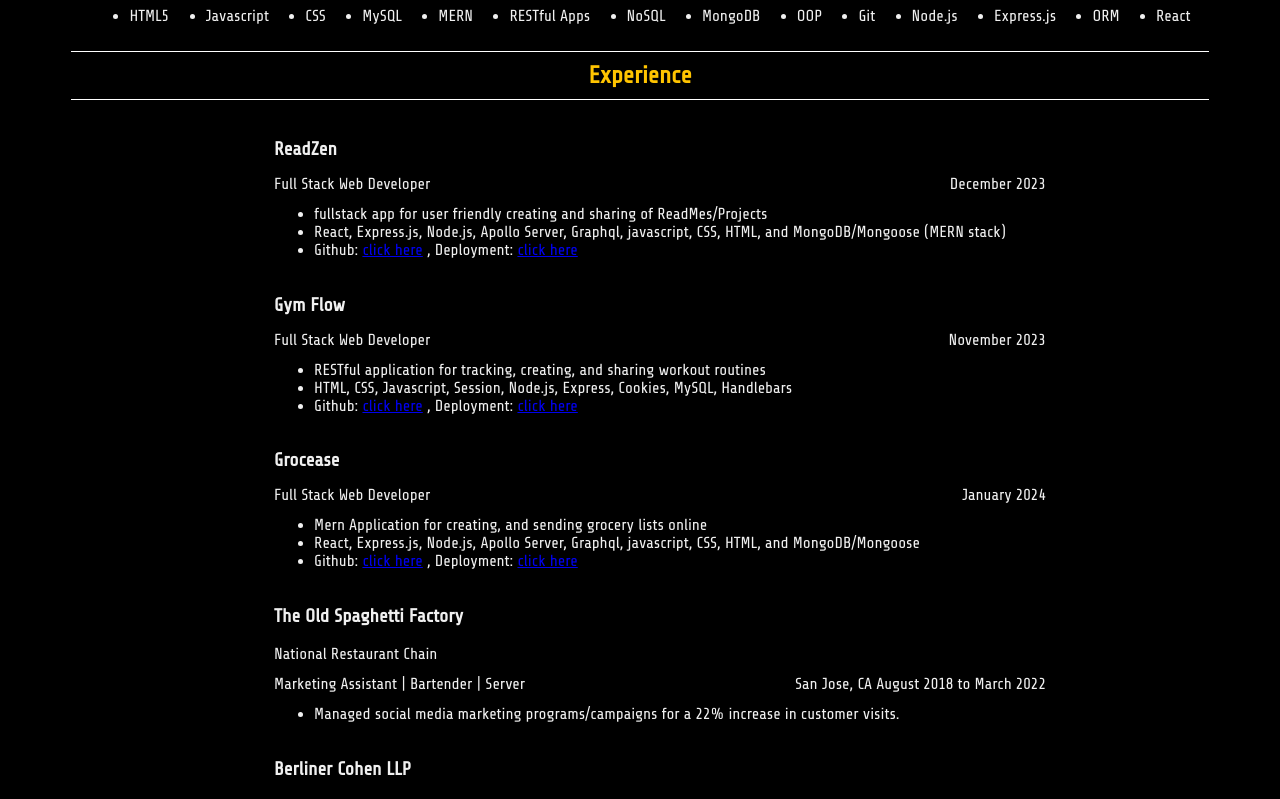
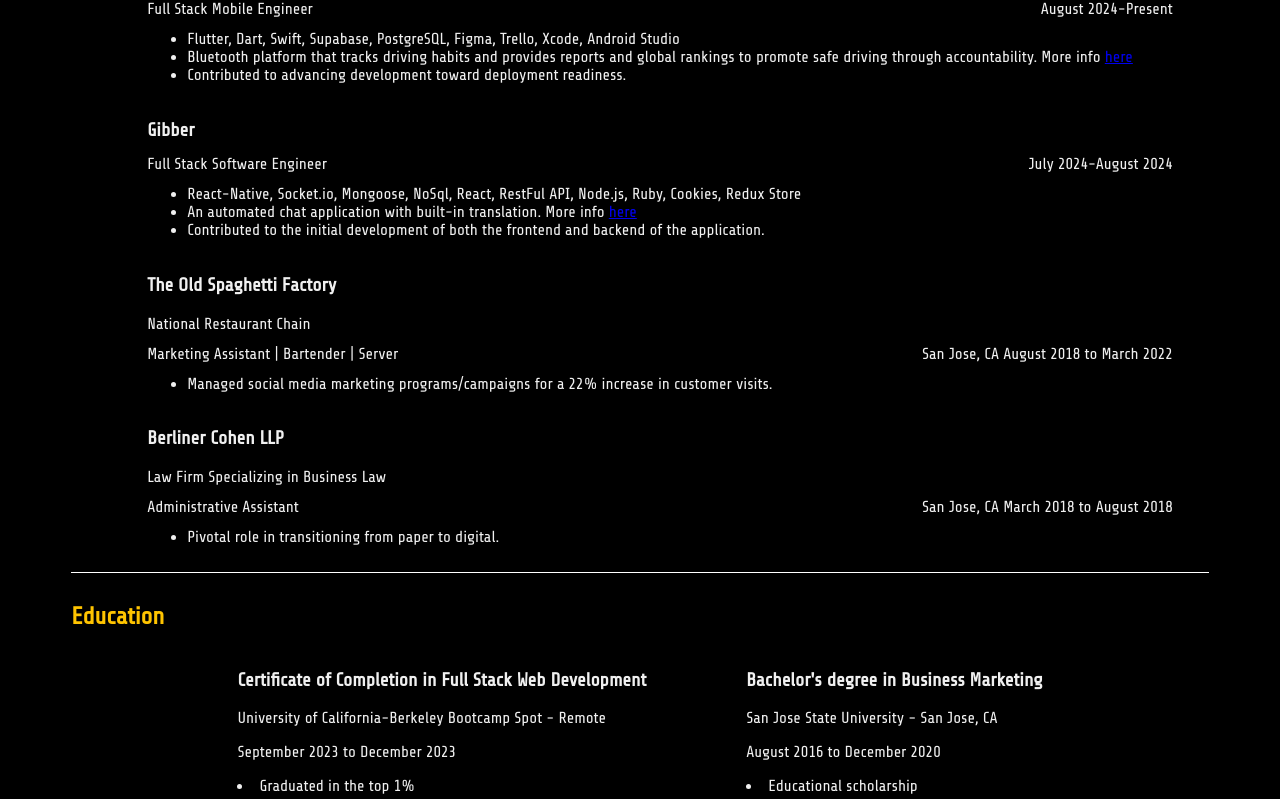
Before and after one commit to Migsrkrd/Web-Portfolio, a React (Vite) app: page /resume in a window 1280 px wide. Shown: the part 1520-2319 px from the top of the page. Built offline with nearby package versions, Linux system fonts and the light colour scheme.

Commit message:
altered project layout for better use of new portfolio additions

```diff
--- a/src/index.css
+++ b/src/index.css
@@ -238,6 +238,8 @@
   width: 50%;
   height: 50%;
   margin: 50px;
+  border-radius: 150px;
+  border: 3px solid white;
 }
 
 
--- a/src/pages/Portfolio.jsx
+++ b/src/pages/Portfolio.jsx
@@ -1,9 +1,8 @@
 import React from "react";
 import Projects from "../components/project";
-import {useState} from "react";
+import { useState } from "react";
 
 export default function Portfolio() {
-
   const styles = {
     githubLink: {
       color: "white",
@@ -18,7 +17,7 @@
       textDecoration: "none",
       fontSize: "25px",
     },
-}
+  };
 
   const [hover, setHover] = useState(false);
 
@@ -30,50 +29,96 @@
     setHover(false);
   };
 
-const imageSrc = hover ? "/1_X33360qSEe-urNS4o9Dd-w.gif" : "/Screenshot 2023-12-02 184816.png";
+  const imageSrc = hover
+    ? "/1_X33360qSEe-urNS4o9Dd-w.gif"
+    : "/Screenshot 2023-12-02 184816.png";
 
-const mediaQuery760px = '(maxWidth: 760px)';
+  const mediaQuery760px = "(maxWidth: 760px)";
+
+  function handleMainOpenWindow(e, link) {
+    e.preventDefault();
+    e.stopPropagation();
+    window.open(link);
+  }
+
+  function handleMainGithubWindow(e, link) {
+    e.preventDefault();
+    e.stopPropagation();
+    window.open(link);
+  }
 
   return (
     <div className="container">
       <h1 className="pagetitle">PORTFOLIO</h1>
       <div className="firstWork" onMouseEnter={showGif} onMouseLeave={hideGif}>
-          <a href="https://read-zen.onrender.com/">
-          <img
-            src={imageSrc}
-            alt="tech graphic"
-          />
-          <figcaption className="firstworktitle">ReadZen<a href="https://github.com/Migsrkrd/ReadZen" style={styles.githubLink}><i className="fa fa-github" id="githubLink" style={styles.githubIcon}></i></a></figcaption>
+        <a href="https://read-zen.onrender.com/" onClick={(e)=> handleMainOpenWindow(e, "https://read-zen.onrender.com/")}>
+          <img src={imageSrc} alt="tech graphic" />
+          <figcaption className="firstworktitle">
+            ReadZen
+            <a
+              href="https://github.com/Migsrkrd/ReadZen"
+              style={styles.githubLink}
+              onClick={(e) =>
+                handleMainGithubWindow(
+                  e,
+                  "https://github.com/Migsrkrd/ReadZen")}
+            >
+              <i
+                className="fa fa-github"
+                id="githubLink"
+                style={styles.githubIcon}
+              ></i>
+            </a>
+          </figcaption>
           <figcaption className="hidden-stuff">
-            A MERN web application used for creating ReadMes and sharing projects!
+            A MERN web application used for creating ReadMes and sharing
+            projects!
           </figcaption>
         </a>
       </div>
       <div className="work">
-        <Projects projectURL={"https://sheltered-inlet-69891-1c93b8a30eb8.herokuapp.com/"}
-        title={"Gym Flow"}
-        description={"A RESTful application for users to create and share workouts!"}
-        githubURL={"https://github.com/d-a-v-i-d-w-r-i-g-h-t/gym-flow"}/>
-        <Projects projectURL={"https://grocease-graphql.onrender.com/"}
+        <Projects
+          warn={false}
+          projectURL={"https://migsrkrd.github.io/Letter-Craft/"}
+          title={"Letter Craft"}
+          description={
+            "A Front End Focuses Web Application for creating and using personalized letter templates!"
+          }
+          githubURL={"https://github.com/Migsrkrd/Letter-Craft"}
+        />
+        <Projects warn={false} projectURL={"https://www.accountabledriving.com/"} title={"Accountable Driving"} description={"A bluetooth platform that tracks driving habits and provides reports and global rankings to promote safe driving through accountability"} githubURL={""}></Projects>
+        <Projects
+          warn={false}
+          projectURL={"https://www.gibber.chat/"}
+          title={"Gibber"}
+          description={
+            "An automated chat application with built-in translation!"
+          }
+          githubURL={""}
+        ></Projects>
+        <Projects
+          warn={true}
+          projectURL={"https://grocease-graphql.onrender.com"}
           title={"Grocease"}
-        description={"A MERN web application used for creating, sending, and receiving grocery lists!"}
-        githubURL={"https://github.com/Migsrkrd/Grocery-List"}/>
-        <Projects projectURL={"https://migsrkrd.github.io/EZ-Stream/"}
-        title={"EZStream"}
-        description={"A web application using third party APIs to help you find your next favorite movie or show!"}
-        githubURL={"https://github.com/Migsrkrd/EZ-Stream"}/>
-        <Projects projectURL={"https://salty-sierra-80916-ba0b5056f1f8.herokuapp.com/"}
-        title={"JATE"}
-        description={"A Progressive Web Application for just another text editor!"}
-        githubURL={"https://github.com/Migsrkrd/Text-Editor"}/>
-        <Projects projectURL={"https://migsrkrd.github.io/Weather-Dashboard/"}
+          description={
+            "A MERN web application used for creating, sending, and receiving grocery lists!"
+          }
+          githubURL={"https://github.com/Migsrkrd/Grocery-List"}
+        />
+        <Projects
+          projectURL={"https://migsrkrd.github.io/Weather-Dashboard/"}
           title={"Weather Dashboard"}
           description={"A weather dashboard to help you prepare for your day!"}
-        githubURL={"https://github.com/Migsrkrd/Weather-Dashboard"}/>
-        <Projects projectURL={"https://github.com/Migsrkrd/ReadMeGenerator"}
+          githubURL={"https://github.com/Migsrkrd/Weather-Dashboard"}
+        />
+        <Projects
+          projectURL={"https://github.com/Migsrkrd/ReadMeGenerator"}
           title={"ReadMe Generator"}
-        description={"A Node Application to help you create a ReadMe for your projects!"}
-        githubURL={"https://github.com/Migsrkrd/ReadMeGenerator"}/>
+          description={
+            "A Node Application to help you create a ReadMe for your projects!"
+          }
+          githubURL={"https://github.com/Migsrkrd/ReadMeGenerator"}
+        />
       </div>
     </div>
   );
--- a/src/pages/resume.jsx
+++ b/src/pages/resume.jsx
@@ -39,8 +39,14 @@
     },
     skillsList: {
       display: "flex",
-      justifyContent: "space-around",
+      flexDirection: "row",
       flexWrap: "wrap",
+      justifyContent: "center",
+      listStyleType: "none",
+      padding: "0px",
+    },
+    skill: {
+      margin: "10px",
     },
     experienceSection: {
       width: "88.5%",
@@ -80,6 +86,7 @@
       display: "flex",
       justifyContent: "center",
       width: "90%",
+      marginBottom: "30px",
     },
     edSection: {
       width: "100%",
@@ -138,8 +145,8 @@
   const handleDownload = (e) => {
     e.preventDefault();
     const link = document.createElement("a");
-    link.href = "/Michael Reickerd Resume.pdf";
-    link.download = "Michael_Reickerd_Resume.pdf";
+    link.href = "/resume.pdf";
+    link.download = "/resume.pdf";
     link.click();
   };
 
@@ -181,43 +188,33 @@
           applications, aiming to enhance digital user experiences.
         </p>
       </section>
-      <div style={styles.edAndComp}>
-        <section style={styles.edSection}>
-          <h2 style={styles.edTitle}>Education</h2>
-          <section style={styles.edus}>
-            <div style={styles.edItem}>
-              <h3>Certificate of Completion in Full Stack Web Development</h3>
-              <p>University of California-Berkeley Bootcamp Spot - Remote</p>
-              <p>September 2023 to December 2023</p>
-              <li>Graduated in the top 1%</li>
-            </div>
-            <div style={styles.edItem}>
-              <h3>Bachelor's degree in Business Marketing</h3>
-              <p>San Jose State University - San Jose, CA</p>
-              <p>August 2016 to December 2020</p>
-              <li>Educational scholarship</li>
-            </div>
-          </section>
-        </section>
-      </div>
 
       <section style={styles.skillsSection}>
         <h2 style={styles.skills}>Core Strengths and Skills</h2>
         <ul style={styles.skillsList}>
-          <li>HTML5</li>
-          <li>Javascript</li>
-          <li>CSS</li>
-          <li>MySQL</li>
-          <li>MERN</li>
-          <li>RESTful Apps</li>
-          <li>NoSQL</li>
-          <li>MongoDB</li>
-          <li>OOP</li>
-          <li>Git</li>
-          <li>Node.js</li>
-          <li>Express.js</li>
-          <li>ORM</li>
-          <li>React</li>
+          <li style={styles.skill}>HTML 5</li>
+          <li style={styles.skill}>JavaScript</li>
+          <li style={styles.skill}>CSS</li>
+          <li style={styles.skill}>MySQL</li>
+          <li style={styles.skill}>Communication</li>
+          <li style={styles.skill}>Swift</li>
+          <li style={styles.skill}>OOP</li>
+          <li style={styles.skill}>Git</li>
+          <li style={styles.skill}>Node.js</li>
+          <li style={styles.skill}>Flutter</li>
+          <li style={styles.skill}>Express.js</li>
+          <li style={styles.skill}>ORM</li>
+          <li style={styles.skill}>React</li>
+          <li style={styles.skill}>C#</li>
+          <li style={styles.skill}>.NET</li>
+          <li style={styles.skill}>Spline</li>
+          <li style={styles.skill}>WebFlow</li>
+          <li style={styles.skill}>Java</li>
+          <li style={styles.skill}>jQuery</li>
+          <li style={styles.skill}>Postgres</li>
+          <li style={styles.skill}>Xcode</li>
+          <li style={styles.skill}>Dart</li>
+          <li style={styles.skill}>React-Native</li>
         </ul>
       </section>
 
@@ -225,77 +222,38 @@
         <h2 style={styles.experienceTitle}>Experience</h2>
         <div style={styles.workDiv}>
           <div style={styles.work1}>
-            <h3>ReadZen</h3>
+            <h3>Accountable Driving</h3>
             <div style={styles.dates}>
-              <p>Full Stack Web Developer</p>
-              <p>December 2023</p>
+              <p>Full Stack Mobile Engineer</p>
+              <p>August 2024-Present</p>
             </div>
             <ul>
               <li>
-                fullstack app for user friendly creating and sharing of
-                ReadMes/Projects
+              Flutter, Dart, Swift, Supabase, PostgreSQL, Figma, Trello, Xcode, Android Studio
               </li>
               <li>
-                React, Express.js, Node.js, Apollo Server, Graphql, javascript,
-                CSS, HTML, and MongoDB/Mongoose (MERN stack)
+              Bluetooth platform that tracks driving habits and provides reports and global rankings to promote safe driving through accountability. More info <a href="https://www.accountabledriving.com/">here</a>
               </li>
               <li>
-                Github:{" "}
-                <a href="https://github.com/Migsrkrd/ReadZen">click here</a> ,
-                Deployment:{" "}
-                <a href="https://read-zen.onrender.com/">click here</a>
+              Contributed to advancing development toward deployment readiness.
               </li>
             </ul>
           </div>
           <div style={styles.work1}>
-            <h3>Gym Flow</h3>
+            <h3>Gibber</h3>
             <div style={styles.dates}>
-              <p>Full Stack Web Developer</p>
-              <p>November 2023</p>
+              <p>Full Stack Software Engineer</p>
+              <p>July 2024-August 2024</p>
             </div>
             <ul>
               <li>
-                RESTful application for tracking, creating, and sharing workout
-                routines
+              React-Native, Socket.io, Mongoose, NoSql, React, RestFul API, Node.js, Ruby, Cookies, Redux Store
               </li>
               <li>
-                HTML, CSS, Javascript, Session, Node.js, Express, Cookies,
-                MySQL, Handlebars
+              An automated chat application with built-in translation. More info <a href="https://gibber.framer.ai/">here</a>
               </li>
               <li>
-                Github:{" "}
-                <a href="https://github.com/d-a-v-i-d-w-r-i-g-h-t/gym-flow">
-                  click here
-                </a>{" "}
-                , Deployment:{" "}
-                <a href="https://sheltered-inlet-69891-1c93b8a30eb8.herokuapp.com/">
-                  click here
-                </a>
-              </li>
-            </ul>
-          </div>
-          <div style={styles.work1}>
-            <h3>Grocease</h3>
-            <div style={styles.dates}>
-              <p>Full Stack Web Developer</p>
-              <p>January 2024</p>
-            </div>
-            <ul>
-              <li>
-                Mern Application for creating, and sending grocery lists online{" "}
-              </li>
-              <li>
-              React, Express.js, Node.js, Apollo Server, Graphql, javascript, CSS, HTML, and MongoDB/Mongoose
-              </li>
-              <li>
-                Github:{" "}
-                <a href="https://github.com/Migsrkrd/Grocery-List">
-                  click here
-                </a>{" "}
-                , Deployment:{" "}
-                <a href="https://grocease-graphql.onrender.com">
-                  click here
-                </a>
+              Contributed to the initial development of both the frontend and backend of the application.
               </li>
             </ul>
           </div>
@@ -326,6 +284,25 @@
           </div>
         </div>
       </section>
+      <div style={styles.edAndComp}>
+        <section style={styles.edSection}>
+          <h2 style={styles.edTitle}>Education</h2>
+          <section style={styles.edus}>
+            <div style={styles.edItem}>
+              <h3>Certificate of Completion in Full Stack Web Development</h3>
+              <p>University of California-Berkeley Bootcamp Spot - Remote</p>
+              <p>September 2023 to December 2023</p>
+              <li>Graduated in the top 1%</li>
+            </div>
+            <div style={styles.edItem}>
+              <h3>Bachelor's degree in Business Marketing</h3>
+              <p>San Jose State University - San Jose, CA</p>
+              <p>August 2016 to December 2020</p>
+              <li>Educational scholarship</li>
+            </div>
+          </section>
+        </section>
+      </div>
       <div style={styles.bottom}>
         <section style={styles.edSection}>
           <h2 style={styles.compTitle}>Miscellaneous</h2>
```
Also changed, not shown: src/components/project.jsx (+56 -17 lines), 2 other files (tests, documents, lock files or other folders). Lines whose indentation alone changed are shown as unchanged.
